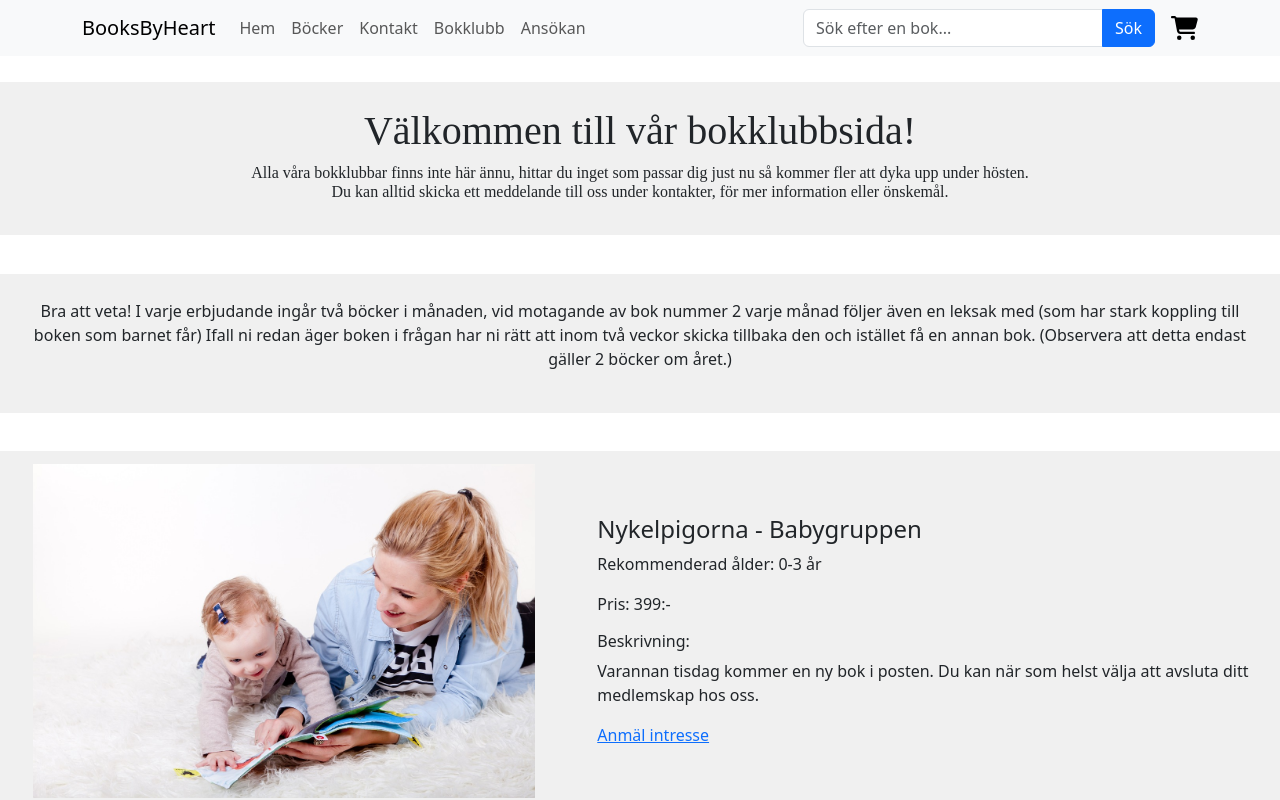
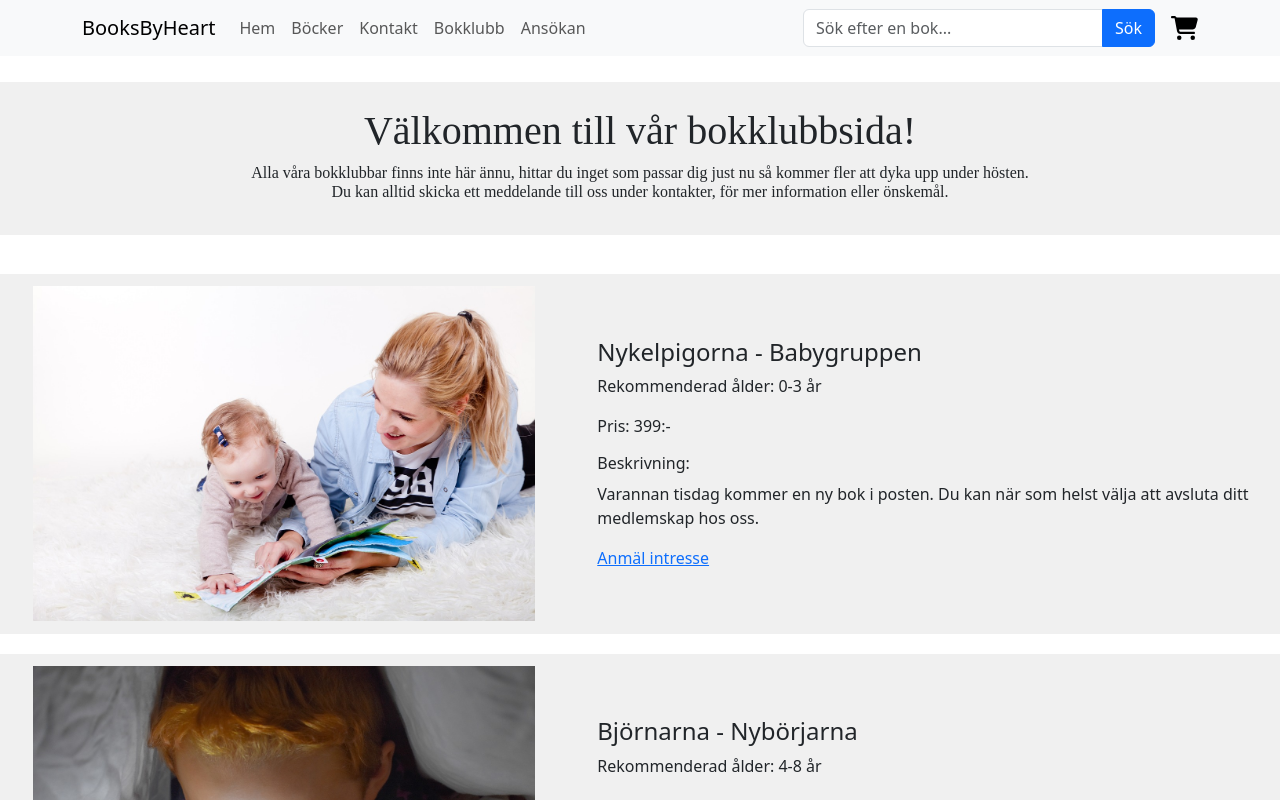
Before and after one commit to natta1995/Webbshop-BooksByHeart, a React (Create React App) app: page /bookclub in a window 1280 px wide. Shown: the top 800 px of the page. Built offline with nearby package versions, Linux system fonts and the light colour scheme.

Commit message:
edit bookclub

```diff
--- a/src/pages/bookclub.jsx
+++ b/src/pages/bookclub.jsx
@@ -1,25 +1,20 @@
+import { Link } from "react-router-dom";
 import img1 from "../img/reading smallest.jpg"
 import img2 from "../img/readingkid.jpg"
 import img3 from "../img/flera barn.jpg"
-import { Link } from "react-router-dom";
+
+
 
 const BookClub = () => {
     return (
         <>
-
             <div style={{ textAlign: "center", marginTop: "2%", marginBottom: "3%", backgroundColor: "#f0f0f0", padding: "2%"}}>
                 <h1 style={{fontFamily: "cursive"}}>Välkommen till vår bokklubbsida!</h1>
                 <h6 style={{fontFamily: "cursive"}} >Alla våra bokklubbar finns inte här ännu, hittar du inget som passar dig just nu så kommer fler att dyka upp under hösten. <br></br> Du kan alltid skicka ett meddelande till oss under kontakter, för mer information eller önskemål.</h6>
             </div>
 
-            <div style={{ textAlign: "center", marginTop: "2%", marginBottom: "3%", backgroundColor: "#f0f0f0", padding: "2%"}}>
-            <p>Bra att veta! I varje erbjudande ingår två böcker i månaden, vid motagande av bok nummer 2 varje månad följer även en leksak med (som har stark koppling till boken som barnet får) Ifall ni redan äger boken i frågan har ni rätt att inom två veckor skicka tillbaka den och istället få en annan bok. (Observera att detta endast gäller 2 böcker om året.)</p>
-            </div>
-
             <div style={{ display: "flex", alignItems: "center", marginBottom: "20px", backgroundColor:"#f0f0f0", padding: "1%" }}>
-
                 <img src={img1} alt="babyreading" style={{ width: "40%", marginLeft: "20px" }}/>
-
                 <div style={{ flex: 1, marginLeft: "5%",  }}>
                     <h4>Nykelpigorna - Babygruppen</h4>
                     <p>Rekommenderad ålder: 0-3 år</p>
@@ -31,7 +26,6 @@ const BookClub = () => {
             </div>
 
             <div style={{ display: "flex", alignItems: "center", marginBottom: "20px", backgroundColor:"#f0f0f0", padding: "1%" }}>
-
                 <img src={img2} alt="babyreading" style={{ width: "40%", marginLeft: "20px" }}/>
                 <div style={{ flex: 1, marginLeft: "5%" }}>
                     <h4>Björnarna - Nybörjarna</h4>
@@ -44,7 +38,6 @@ const BookClub = () => {
             </div>
 
             <div style={{ display: "flex", alignItems: "center", marginBottom: "20px" , backgroundColor:"#f0f0f0", padding: "1%"}}>
-
                 <img src={img3} alt="babyreading" style={{ width: "40%", marginLeft: "20px" }}/>
                 <div style={{ flex: 1, marginLeft: "5%"  }}>
                     <h4>Fåglarna - Flerbarnsgänget</h4>
```
